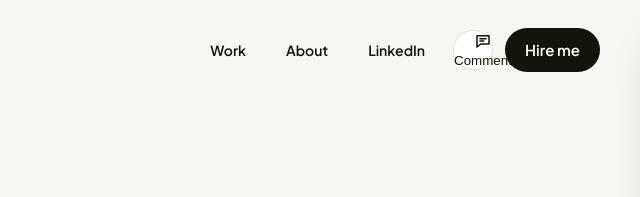
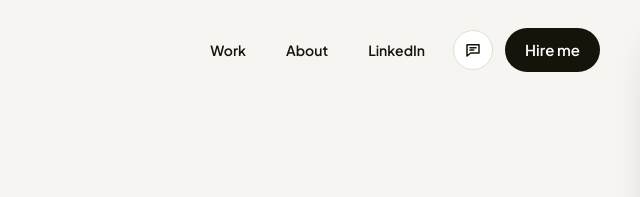
Before and after one commit to tahazhr-afk/portfolio-cube, a plain HTML site: page index.html in a window 1280 px wide. Shown: the top 197 px of the page, 640-1280 px from the left. Drawn offline with Linux system fonts and the light colour scheme.

Commit message:
Remove stray comment tooltip label

```diff
--- a/index.html
+++ b/index.html
@@ -205,7 +205,7 @@
     <a href="#work">Work</a>
     <a href="#about">About</a>
     <a href="https://www.linkedin.com" target="_blank" rel="noopener">LinkedIn</a>
-    <button class="fab" id="fab" aria-label="Leave a comment" title="Leave a comment"><svg viewBox="0 0 24 24"><path d="M4 5h16v11H9l-5 4V5z"/><path d="M8 9h8M8 12h5"/></svg><span class="tip">Comment</span></button>
+    <button class="fab" id="fab" aria-label="Leave a comment" title="Leave a comment"><svg viewBox="0 0 24 24"><path d="M4 5h16v11H9l-5 4V5z"/><path d="M8 9h8M8 12h5"/></svg></button>
     <a class="cta" href="#contact">Hire me</a>
   </nav>
 </header>
```
